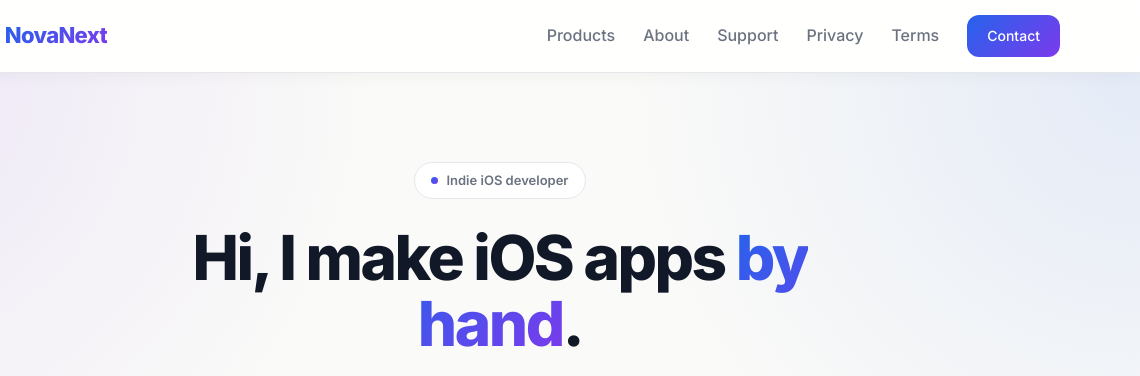
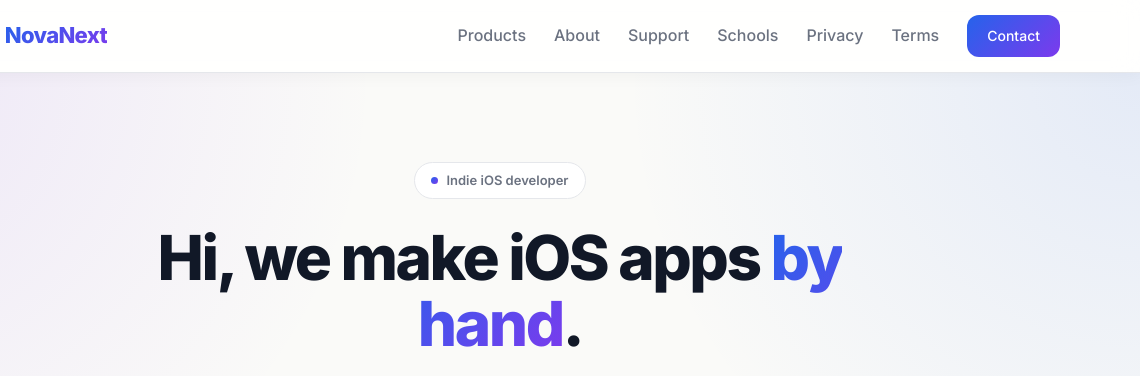
Before and after one commit to Razmin/saham-group-expenses-light, a plain HTML site: page index.html in a window 1280 px wide. Shown: the top 376 px of the page, 140-1280 px from the left. Drawn offline with Linux system fonts and the light colour scheme.

Commit message:
no message

```diff
--- a/build.js
+++ b/build.js
@@ -39,7 +39,7 @@ for (const app of APPS) {
   fs.writeFileSync(file, html);
 }
 
-const pages = ['', 'product.html', 'about.html', 'support.html', 'contact.html', 'privacy.html', 'terms.html', ...APPS.map(appPageUrl)];
+const pages = ['', 'product.html', 'about.html', 'support.html', 'schools.html', 'contact.html', 'privacy.html', 'terms.html', ...APPS.map(appPageUrl)];
 fs.writeFileSync('sitemap.xml', '<?xml version="1.0" encoding="UTF-8"?>\n<urlset xmlns="http://www.sitemaps.org/schemas/sitemap/0.9">\n' +
   pages.map(p => `  <url><loc>${SITE}/${p}</loc></url>`).join('\n') + '\n</urlset>\n');
 fs.writeFileSync('robots.txt', `User-agent: *\nAllow: /\n\nSitemap: ${SITE}/sitemap.xml\n`);
--- a/index.html
+++ b/index.html
@@ -306,7 +306,7 @@
 
         <div class="eyebrow"><span class="dot"></span>Indie iOS developer</div>
 
-        <h1>Hi, I make iOS apps <span class="accent">by hand</span>.</h1>
+        <h1>Hi, we make iOS apps <span class="accent">by hand</span>.</h1>
 
         <p>
             I'm the developer behind NovaNext. It started with a camping trip and a shared-expenses problem, and grew into puzzles, math tools and everyday utilities. Every app is native Swift, with no templates.
--- a/site.js
+++ b/site.js
@@ -2,7 +2,7 @@
 (function () {
   var GA_ID = 'G-P8B665RWVK', KEY = 'novanext-analytics';
   var LINKS = [['product.html', 'Products', 'products'], ['about.html', 'About', 'about'],
-               ['support.html', 'Support', 'support'], ['privacy.html', 'Privacy', 'privacy'],
+               ['support.html', 'Support', 'support'], ['schools.html', 'Schools', 'schools'], ['privacy.html', 'Privacy', 'privacy'],
                ['terms.html', 'Terms', 'terms']];
   var me = document.currentScript, part = me && me.dataset.part;
   function store(v) { try { if (v === undefined) return localStorage.getItem(KEY); if (v === null) localStorage.removeItem(KEY); else localStorage.setItem(KEY, v); } catch (e) {} }
@@ -30,7 +30,7 @@
     if (part === 'footer') me.insertAdjacentHTML('beforebegin',
       '<footer><div class="footer-inner"><div class="copyright">© ' + new Date().getFullYear() + ' NovaNext</div>' +
       '<div class="footer-links">' + LINKS.slice(0, 2).map(function (l) { return '<a href="' + l[0] + '">' + l[1] + '</a>'; }).join('') +
-      '<a href="support.html">Support</a><a href="contact.html">Contact</a><a href="privacy.html">Privacy</a><a href="terms.html">Terms</a>' +
+      '<a href="support.html">Support</a><a href="schools.html">Schools</a><a href="contact.html">Contact</a><a href="privacy.html">Privacy</a><a href="terms.html">Terms</a>' +
       '<a role="button" tabindex="0" id="cookie-settings">Cookie settings</a>' +
       '<a href="https://buymeacoffee.com/novanext" target="_blank" rel="noopener" class="bmc-link">☕ Buy me a coffee</a>' +
       '</div></div></footer>');
```
